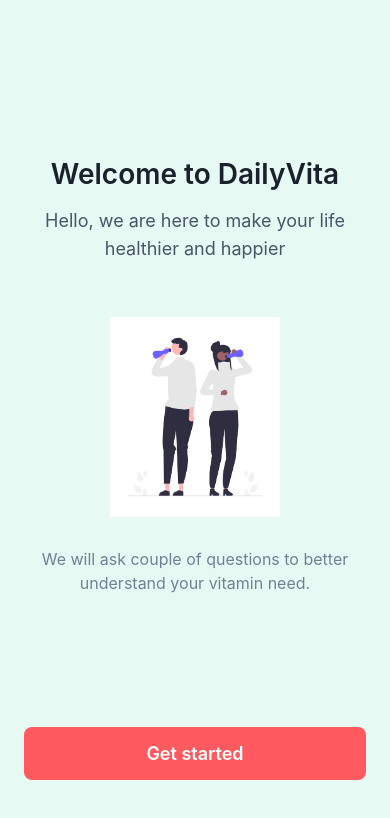
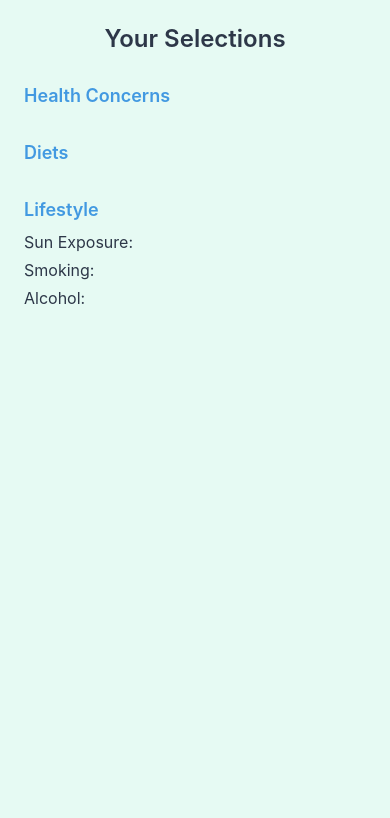
Before and after one commit to CraftomeCJ/HealthOnboarding, a React Native app: screen /Summary in a window 390 px wide. Shown: the top 818 px of the page. Built offline with nearby package versions, Linux system fonts and the light colour scheme.

Commit message:
[MOBILE-CODE-TEST][CJ][SUMMARY][Add]: SummaryScreen component
Adds a new screen component called SummaryScreen to display the user's selections, including health concerns, diets, allergies, and lifestyle choices.

```diff
--- a/App.tsx
+++ b/App.tsx
@@ -8,6 +8,7 @@ import { RecoilRoot } from 'recoil';
 import DietSelectionScreen from './screens/diet-selection-screen';
 import AllergiesScreen from './screens/allergies-screen';
 import QuestionnaireScreen from './screens/questionnaire-screen';
+import SummaryScreen from './screens/summary-screen';
 
 const Stack = createStackNavigator<RootStackParamList>();
 
@@ -42,6 +43,10 @@ export default function App() {
             name='Questionnaire'
             component={QuestionnaireScreen}
           />
+          <Stack.Screen
+            name='Summary'
+            component={SummaryScreen}
+          />
         </Stack.Navigator>
       </NavigationContainer>
     </RecoilRoot>
--- /dev/null
+++ b/screens/summary-screen.tsx
@@ -0,0 +1,96 @@
+// screens/SummaryScreen.tsx
+import React from 'react';
+import { View, Text, StyleSheet, ScrollView } from 'react-native';
+import { useRecoilValue } from 'recoil';
+import { formState } from '../state/formState';
+import { SafeAreaView } from 'react-native-safe-area-context';
+
+const SummaryScreen = () => {
+  const form = useRecoilValue(formState);
+
+  return (
+    <SafeAreaView style={styles.safeArea}>
+      <ScrollView contentContainerStyle={styles.container}>
+        <Text style={styles.header}>Your Selections</Text>
+
+        <View style={styles.section}>
+          <Text style={styles.sectionTitle}>Health Concerns</Text>
+          {form.prioritizedConcerns?.map((concern, index) => (
+            <Text
+              key={index}
+              style={styles.itemText}
+            >
+              {index + 1}. {concern.name}
+            </Text>
+          ))}
+        </View>
+
+        <View style={styles.section}>
+          <Text style={styles.sectionTitle}>Diets</Text>
+          {form.diets?.map((diet, index) => (
+            <Text
+              key={index}
+              style={styles.itemText}
+            >
+              - {diet}
+            </Text>
+          ))}
+        </View>
+
+        {(form?.allergies?.length ?? 0) > 0 && (
+          <View style={styles.section}>
+            <Text style={styles.sectionTitle}>Allergies</Text>
+            {form.allergies?.map((allergy, index) => (
+              <Text
+                key={index}
+                style={styles.itemText}
+              >
+                - {allergy}
+              </Text>
+            ))}
+          </View>
+        )}
+
+        <View style={styles.section}>
+          <Text style={styles.sectionTitle}>Lifestyle</Text>
+          <Text style={styles.itemText}>Sun Exposure: {form.sunExposure}</Text>
+          <Text style={styles.itemText}>Smoking: {form.smoking}</Text>
+          <Text style={styles.itemText}>Alcohol: {form.alcohol}</Text>
+        </View>
+      </ScrollView>
+    </SafeAreaView>
+  );
+};
+
+const styles = StyleSheet.create({
+  safeArea: {
+    flex: 1,
+    backgroundColor: '#E6FAF3',
+  },
+  container: {
+    padding: 24,
+  },
+  header: {
+    fontSize: 24,
+    fontWeight: '600',
+    color: '#2D3748',
+    marginBottom: 32,
+    textAlign: 'center',
+  },
+  section: {
+    marginBottom: 24,
+  },
+  sectionTitle: {
+    fontSize: 18,
+    fontWeight: '600',
+    color: '#4299E1',
+    marginBottom: 12,
+  },
+  itemText: {
+    fontSize: 16,
+    color: '#2D3748',
+    marginBottom: 8,
+  },
+});
+
+export default SummaryScreen;
```
